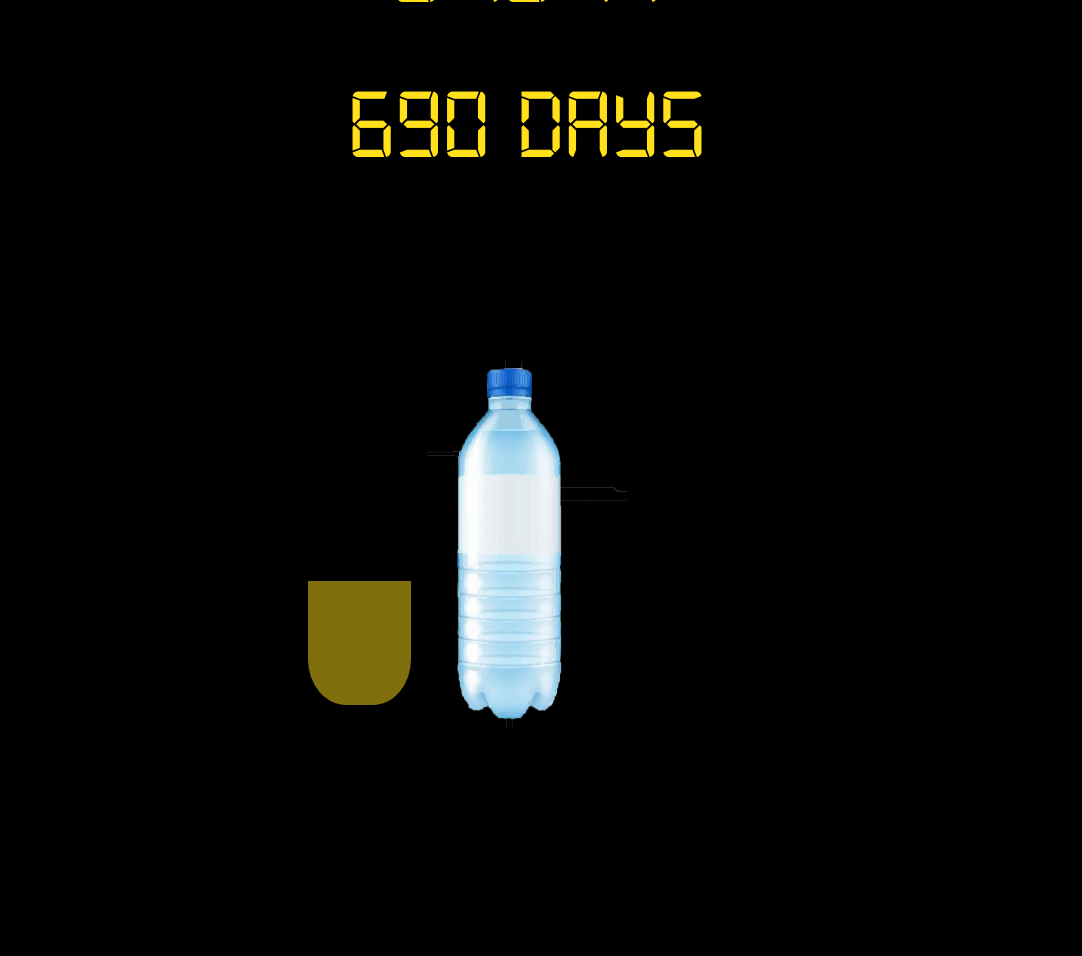
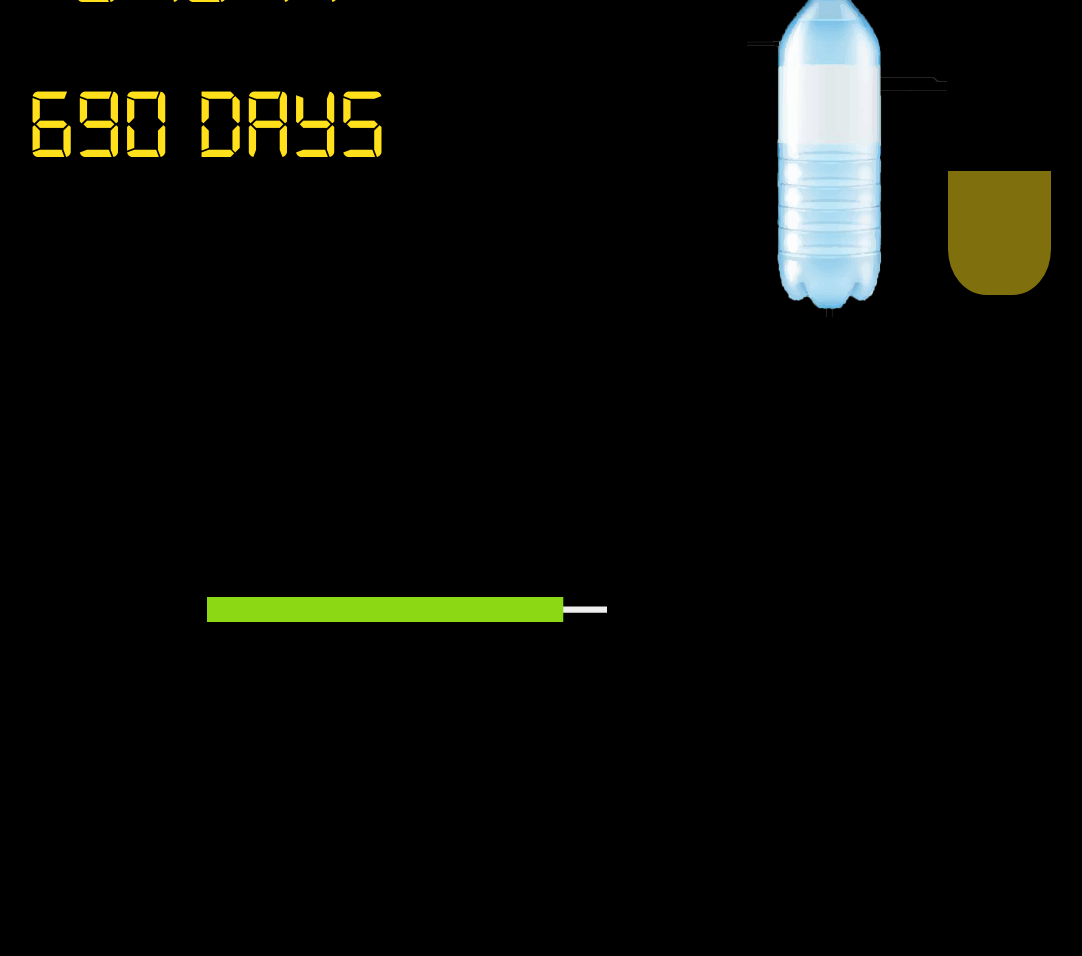
Before and after one commit to sanneeevz/Challenge-1, a plain HTML site: page index.html in a window 1280 px wide. Shown: the part 671-1627 px from the top of the page, without its empty margins (113-1195 px from the left). Drawn offline with Linux system fonts and the light colour scheme.

Commit message:
media queries

```diff
--- a/main.css
+++ b/main.css
@@ -1,7 +1,12 @@
 .grid-container{
 	display: grid;
 	grid-template-columns: 1fr;
-	/*grid-gap: 10px 10px;*/
+
+	grid-template-areas:
+		"header"
+		"countdown"
+		"water"
+		"meter";
 }
 
 /*@font-face {
@@ -32,6 +37,7 @@ body {
 /* HEADER BOX1 */
 
 .box-1 {
+	grid-area: header;
 	color: white;
 	font-family: arial;
 	font-size: 30px;
@@ -53,6 +59,7 @@ h1 {
 .box-2 {
 	/*background-color: blue;*/
 	position: relative;
+	grid-area: countdown;
 }
 
 .day {
@@ -67,6 +74,7 @@ h1 {
 .box-3 {
 	/*background-color: yellow;*/
 	height: 700px;
+	grid-area: water;
 }
 
 .flesje{
@@ -95,6 +103,7 @@ h1 {
 .box-4 {
 	/*background-color: green;*/
 	height: 500px;
+	grid-area: meter;
 }
 
 #container {
@@ -118,10 +127,8 @@ h1 {
 /* IPAD SIZE */
 @media only screen and (min-width: 768px) {
 
-/*	.grid-container{
-	display: grid;
-	grid-template-columns: 1fr 1fr;*/
-	/*grid-gap: 10px 10px;*/
+#container {
+	left: 70%;
 }
 
 }
@@ -129,4 +136,12 @@ h1 {
 /* DESKTOP SIZE */
 @media only screen and (min-width: 1024px) {
 
+	.grid-container{
+		grid-template-columns: 1fr 1fr;
+
+		grid-template-areas:
+				"header header"
+				"countdown water"
+				"meter meter";
+
 }
```
Also changed, not shown: 6 other files.
